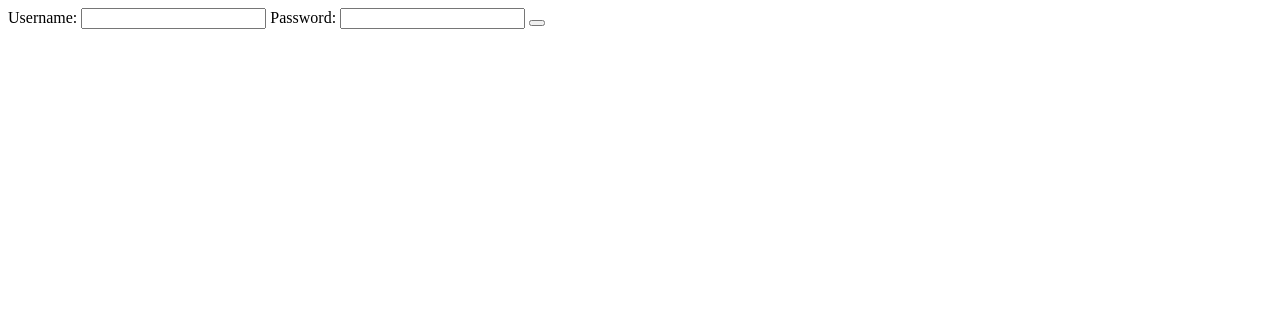
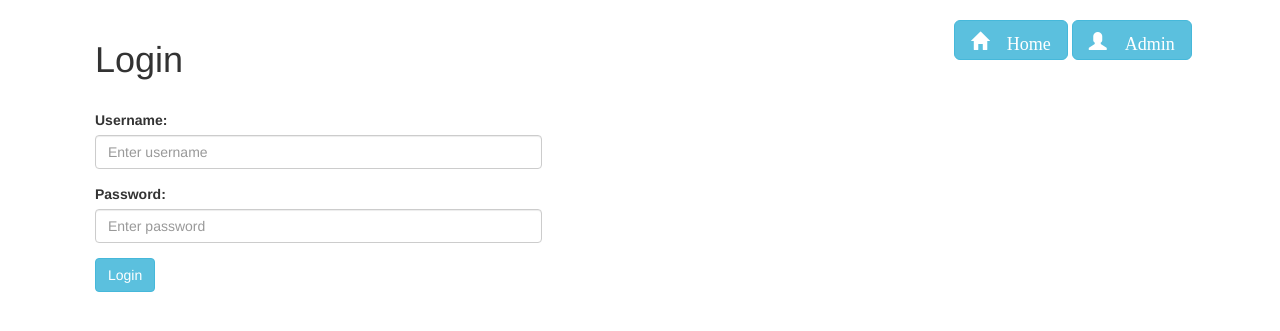
Before and after one commit to emirarditi/ProjectShowcase, a PHP site: page /LoginPage.php in a window 1280 px wide. Shown: the top 331 px of the page. Run offline with PHP 8.4, Linux system fonts and the light colour scheme.

Commit message:
Login page improved, added Admin and Home pages

```diff
--- a/LoginPage.php
+++ b/LoginPage.php
@@ -1,13 +1,36 @@
 <html>
+
+    <head>
+        <?php include "Head.php";?>
+        <title>ShowcaseSite Login</title>
+    </head>
     <body>
-    <?php
-    ?>
-        <form method="POST" action="CheckLogin.php">
-            <label for="username">Username:</label>
-            <input type="text" name="username" id="username"/>
-            <label for="password">Password:</label>
-            <input type="password" name="password" id="password"/>
-            <button type="submit"></button>
-        </form>
+        <div class="container">
+            <div class="row" style="margin-left:10px">
+                <br>
+                <div class="col-sm-5">
+                    <h1>Login</h1>
+                    <br>
+                    <form method="POST" action="CheckLogin.php">
+                        <div class="form-group">
+                            <label for="username">Username:</label>
+                            <input class="form-control" type="text" name="username" id="username" placeholder="Enter username"/>
+                        </div>
+                        <div class=" form-group">
+                            <label for="password">Password:</label>
+                            <input class="form-control" type="password" name="password" id="password" placeholder="Enter password"/>
+                        </div>
+                        <div class="form-group">
+                            <button class="btn btn-info" type="submit">Login</button>
+                        </div>
+                    </form>
+                </div>
+                <div class="col-sm-4"></div>
+                <div class="col-sm-3">
+                    <button class="btn btn-info btn-lg" href="index.php"><i class="glyphicon glyphicon-home"> Home</i></button>
+                    <button class="btn btn-info btn-lg" href="AdminPage.php"><i class="glyphicon glyphicon-user"> Admin</i></button>
+                </div>
+            </div>
+        </div>
     </body>
 </html>
```
